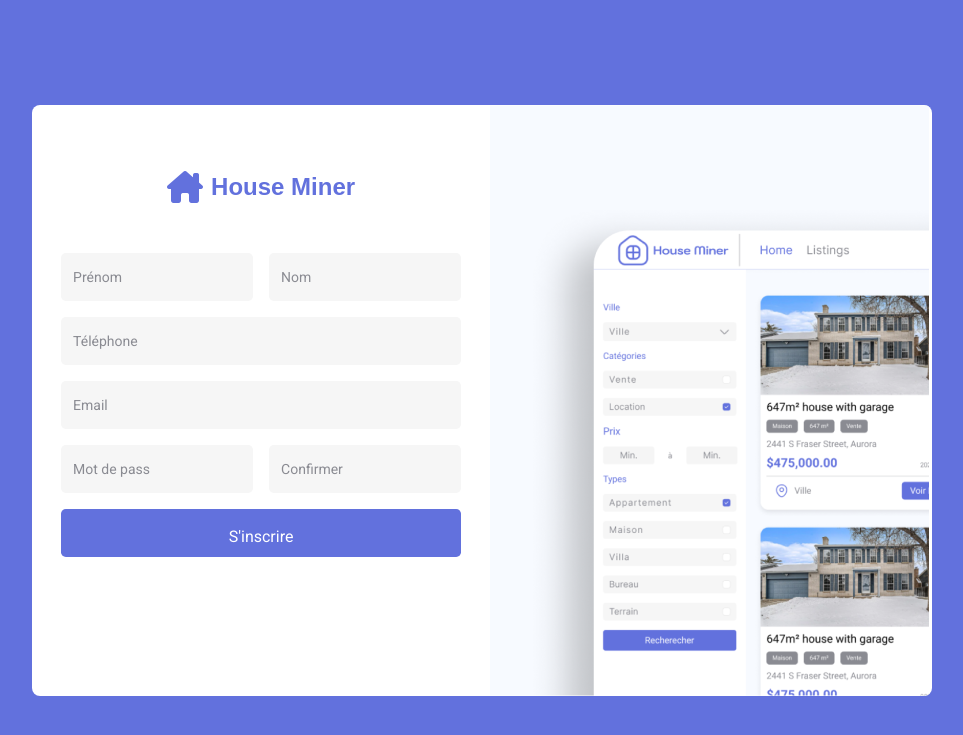
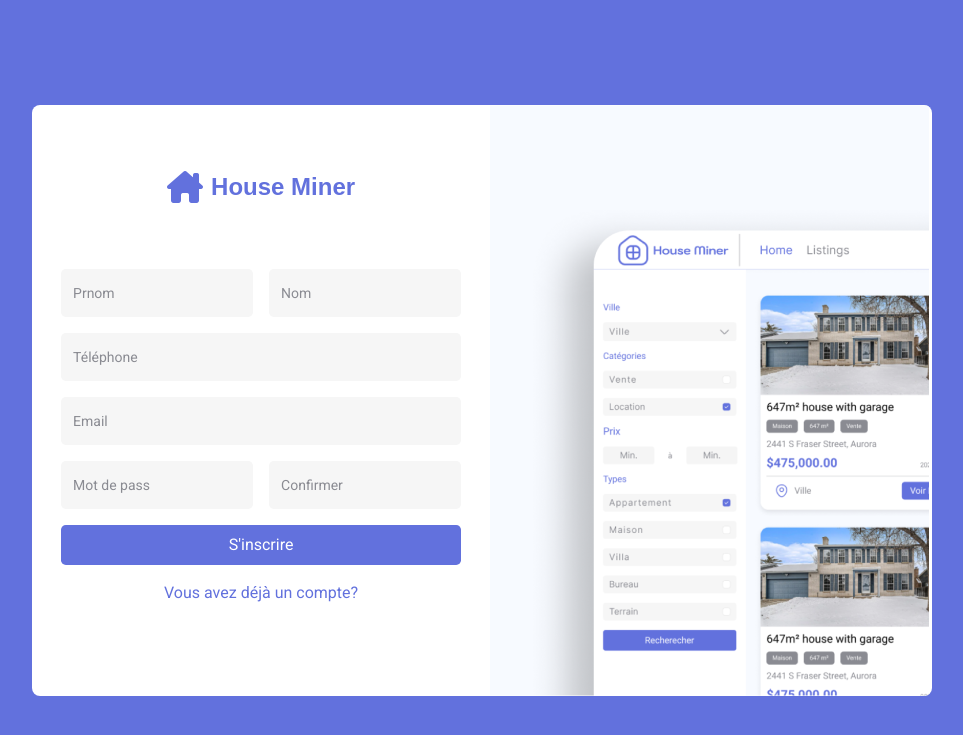
Before and after one commit to zaidsmd/real_estate_agency_V2, a PHP site: page /php/register.php in a window 1280 px wide. Shown: the top 735 px of the page, without its empty margins (158-1121 px from the left). Run offline with PHP 8.4, Linux system fonts and the light colour scheme; some libraries are stand-ins or nearby versions; some web fonts are replaced.

Commit message:
register done

```diff
--- a/css/register.css
+++ b/css/register.css
@@ -47,7 +47,7 @@ main {
 .right {
   display: flex;
   flex-direction: column;
-  gap: 3rem;
+  gap: 4rem;
   align-items: center;
   padding: 4rem 1rem;
   width: 100%;
@@ -75,16 +75,19 @@ form {
   gap: 1rem;
 }
 
-.relative {
+.input, .relative {
   width: 100% !important;
 }
 
 input[type=submit] {
   background-color: #6271DD !important;
   color: white;
+  border-radius: 0.3rem !important;
+  padding: 0.5rem !important;
+  width: 100%;
 }
 
-input {
+input:not([type=submit]) {
   background-color: #F6F6F6 !important;
   border-radius: 0.3rem !important;
   padding: 1rem !important;
@@ -92,11 +95,11 @@ input {
   border: none;
   width: 100%;
 }
-input:focus {
+input:not([type=submit]):focus {
   background-color: white !important;
   border: 1px solid #6271DD;
 }
-input:focus ~ label {
+input:not([type=submit]):focus ~ label {
   color: #6271DD !important;
   background-color: white;
 }
@@ -105,4 +108,21 @@ label {
   color: #8A8B92;
 }
 
+.error {
+  font-size: 0.8rem;
+  color: #E74040;
+  display: none;
+}
+
+.show {
+  display: block !important;
+}
+
+a {
+  color: #6271DD;
+}
+a:hover {
+  color: #3b4edf;
+}
+
 /*# sourceMappingURL=register.css.map */
--- a/css/register.scss
+++ b/css/register.scss
@@ -43,7 +43,7 @@ main {
 .right {
   display: flex;
   flex-direction: column;
-  gap: 3rem;
+  gap: 4rem;
   align-items: center;
   padding: 4rem 1rem;
   width: 100%;
@@ -67,14 +67,17 @@ form {
   align-items: center;
   gap: 1rem;
 }
-.relative {
+.input ,.relative {
   width: 100% !important;
 }
 input[type='submit'] {
   background-color: $primaryPurple !important;
   color: white;
+  border-radius: .3rem !important;
+  padding: .5rem !important;
+  width: 100%;
 }
-input  {
+input:not([type='submit']){
   background-color: $lightGray !important;
   border-radius: .3rem !important;
   padding: 1rem !important;
@@ -89,8 +92,21 @@ input  {
       background-color: white;
     }
   }
-
 }
 label {
     color: $darkGray;
 }
+.error {
+  font-size: .8rem;
+  color: $red;
+  display: none;
+}
+.show {
+  display: block !important;
+}
+a {
+  color: $primaryPurple;
+  &:hover {
+    color: #3b4edf;
+  }
+}
--- a/index.php
+++ b/index.php
@@ -3,9 +3,9 @@ include "php/head.php";
 include "php/navbar.php";
 include_once "php/dbconfig.php";
 session_start();
-setcookie('user[id]', 1, strtotime("+1 month "));
-setcookie('user[email]', 'admin', strtotime("+1 month "));
-setcookie('user[pwd]', 'admin', strtotime("+1 month "));
+//setcookie('user[id]', 1, strtotime("+1 month "));
+//setcookie('user[email]', 'admin', strtotime("+1 month "));
+//setcookie('user[pwd]', 'admin', strtotime("+1 month "));
 ?>
 <main>
     <aside>
--- a/php/register.php
+++ b/php/register.php
@@ -12,6 +12,17 @@ if (isset($_COOKIE["user"])) {
         }
     }
 };
+if (isset($_GET["name"])) {
+    $name = $_GET["name"];
+    $last_name = $_GET["last_name"];
+    $email = $_GET["email"];
+    $pwd = password_hash($_GET["pwd"],PASSWORD_DEFAULT);
+    $phone_number = $_GET["tel"];
+    $statement = $conn->prepare("INSERT INTO `users` (`name`,`last_name`,`email`,`password`,`phone_number`) VALUES ('$name','$last_name','$email','$pwd','$phone_number')");
+    $statement->execute();
+    header('Location: login.php');
+    exit();
+}
 ?>
 <!doctype html>
 <html lang="en">
@@ -31,16 +42,20 @@ if (isset($_COOKIE["user"])) {
             <i class="fa-solid fa-house-chimney"></i>
             <span>House Miner</span>
         </div>
-        <form action="">
+        <form action="register.php" method="get">
             <div class="input-group">
+                <div class="input">
                     <div class="relative">
                         <input type="text" id="name"
                                name="name"
                                class="block px-2.5 pb-2.5 pt-4 w-full text-sm text-gray-900 bg-transparent rounded-lg border-1 border-gray-300 appearance-none dark:text-white dark:border-gray-600 dark:focus:border-blue-500 focus:outline-none focus:ring-0 focus:border-blue-600 peer"
                                placeholder=" "/>
                         <label for="name"
-                           class="absolute text-sm  duration-300 transform -translate-y-4 scale-75 top-2 z-10 origin-[0] px-2 peer-focus:px-2 peer-placeholder-shown:scale-100 peer-placeholder-shown:-translate-y-1/2 peer-placeholder-shown:top-1/2 peer-focus:top-2 peer-focus:scale-75 peer-focus:-translate-y-4 left-1 peer-focus:text-blue-600">Prénom</label>
+                               class="absolute text-sm  duration-300 transform -translate-y-4 scale-75 top-2 z-10 origin-[0] px-2 peer-focus:px-2 peer-placeholder-shown:scale-100 peer-placeholder-shown:-translate-y-1/2 peer-placeholder-shown:top-1/2 peer-focus:top-2 peer-focus:scale-75 peer-focus:-translate-y-4 left-1 peer-focus:text-blue-600">Prnom</label>
                     </div>
+                    <p class="error">le prénom ne peut pas contenir de chiffres ni de caractères spéciaux</p>
+                </div>
+                <div class="input">
                     <div class="relative">
                         <input type="text" id="last_name"
                                name="last_name"
@@ -49,30 +64,45 @@ if (isset($_COOKIE["user"])) {
                         <label for="last_name"
                                class="absolute text-sm  duration-300 transform -translate-y-4 scale-75 top-2 z-10 origin-[0] px-2 peer-focus:px-2 peer-placeholder-shown:scale-100 peer-placeholder-shown:-translate-y-1/2 peer-placeholder-shown:top-1/2 peer-focus:top-2 peer-focus:scale-75 peer-focus:-translate-y-4 left-1">Nom</label>
                     </div>
+                    <p class="error">le nom ne peut pas contenir de chiffres ni de caractères spéciaux</p>
                 </div>
+            </div>
+            <div class="input">
                 <div class="relative">
                     <input type="tel" id="tel"
-                       name="telephone"
+                           name="tel"
                            class="block px-2.5 pb-2.5 pt-4 w-full text-sm text-gray-900 bg-transparent rounded-lg border-1 border-gray-300 appearance-none dark:text-white dark:border-gray-600 dark:focus:border-blue-500 focus:outline-none focus:ring-0 focus:border-blue-600 peer"
                            placeholder=" "/>
                     <label for="tel"
                            class="absolute text-sm  duration-300 transform -translate-y-4 scale-75 top-2 z-10 origin-[0] px-2 peer-focus:px-2 peer-placeholder-shown:scale-100 peer-placeholder-shown:-translate-y-1/2 peer-placeholder-shown:top-1/2 peer-focus:top-2 peer-focus:scale-75 peer-focus:-translate-y-4 left-1">Téléphone</label>
                 </div>
+                <p class="error">veuillez entrer une numéro valide (0/0212/+212)</p>
+            </div>
+            <div class="input">
                 <div class="relative">
                     <input type="email" id="email"
+                           name="email"
                            class="block px-2.5 pb-2.5 pt-4 w-full text-sm text-gray-900 bg-transparent rounded-lg border-1 border-gray-300 appearance-none dark:text-white dark:border-gray-600 dark:focus:border-blue-500 focus:outline-none focus:ring-0 focus:border-blue-600 peer"
                            placeholder=" "/>
                     <label for="email"
                            class="absolute text-sm  duration-300 transform -translate-y-4 scale-75 top-2 z-10 origin-[0] px-2 peer-focus:px-2 peer-placeholder-shown:scale-100 peer-placeholder-shown:-translate-y-1/2 peer-placeholder-shown:top-1/2 peer-focus:top-2 peer-focus:scale-75 peer-focus:-translate-y-4 left-1">Email</label>
                 </div>
+                <p class="error">veuillez entrer un email valide </p>
+            </div>
             <div class="input-group">
+                <div class="input">
                     <div class="relative">
                         <input type="password" id="password"
+                               name="pwd"
                                class="block px-2.5 pb-2.5 pt-4 w-full text-sm text-gray-900 bg-transparent rounded-lg border-1 border-gray-300 appearance-none dark:text-white dark:border-gray-600 dark:focus:border-blue-500 focus:outline-none focus:ring-0 focus:border-blue-600 peer"
                                placeholder=" "/>
                         <label for="password"
-                           class="absolute text-sm  duration-300 transform -translate-y-4 scale-75 top-2 z-10 origin-[0] px-2 peer-focus:px-2 peer-placeholder-shown:scale-100 peer-placeholder-shown:-translate-y-1/2 peer-placeholder-shown:top-1/2 peer-focus:top-2 peer-focus:scale-75 peer-focus:-translate-y-4 left-1">Mot de pass</label>
+                               class="absolute text-sm  duration-300 transform -translate-y-4 scale-75 top-2 z-10 origin-[0] px-2 peer-focus:px-2 peer-placeholder-shown:scale-100 peer-placeholder-shown:-translate-y-1/2 peer-placeholder-shown:top-1/2 peer-focus:top-2 peer-focus:scale-75 peer-focus:-translate-y-4 left-1">Mot
+                            de pass</label>
                     </div>
+                    <p class="error">veuillez entrer un mot de passe plus fort</p>
+                </div>
+                <div class="input">
                     <div class="relative">
                         <input type="password" id="confirmation"
                                class="block px-2.5 pb-2.5 pt-4 w-full text-sm text-gray-900 bg-transparent rounded-lg border-1 border-gray-300 appearance-none dark:text-white dark:border-gray-600 dark:focus:border-blue-500 focus:outline-none focus:ring-0 focus:border-blue-600 peer"
@@ -80,8 +110,11 @@ if (isset($_COOKIE["user"])) {
                         <label for="confirmation"
                                class="absolute text-sm  duration-300 transform -translate-y-4 scale-75 top-2 z-10 origin-[0] px-2 peer-focus:px-2 peer-placeholder-shown:scale-100 peer-placeholder-shown:-translate-y-1/2 peer-placeholder-shown:top-1/2 peer-focus:top-2 peer-focus:scale-75 peer-focus:-translate-y-4 left-1">Confirmer</label>
                     </div>
+                    <p class="error">les mots de pass ne correspondent pas</p>
+                </div>
             </div>
             <input type="submit" value="S'inscrire">
+            <a href="login.php">Vous avez déjà un compte?</a>
         </form>
     </div>
     <div class="left">
@@ -90,5 +123,6 @@ if (isset($_COOKIE["user"])) {
 </main>
 <script src="https://kit.fontawesome.com/a5fdcae6a3.js" crossorigin="anonymous"></script>
 <script src="https://cdnjs.cloudflare.com/ajax/libs/flowbite/1.6.3/flowbite.min.js"></script>
+<script src="../javascript/register.js"></script>
 </body>
 </html>
```
Also changed, not shown: javascript/register.js (added, +46 -0 lines). Lines whose indentation alone changed are shown as unchanged.
